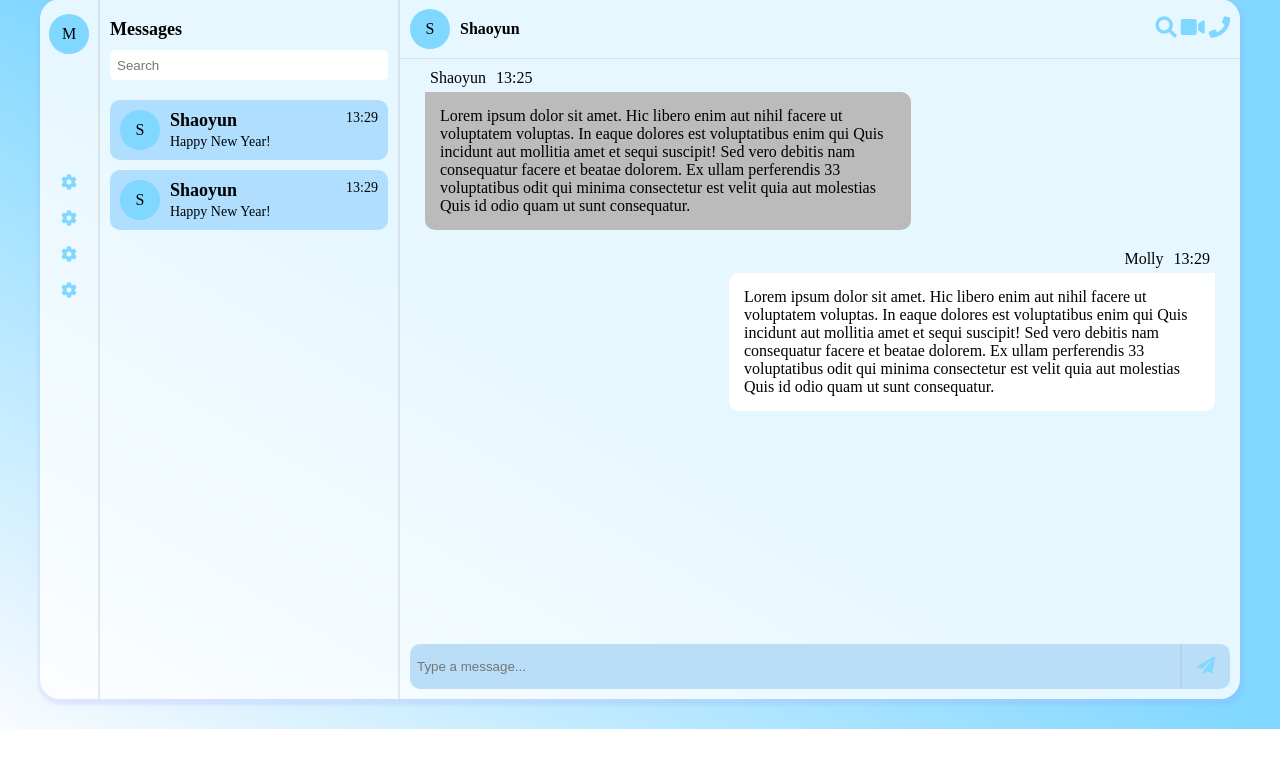
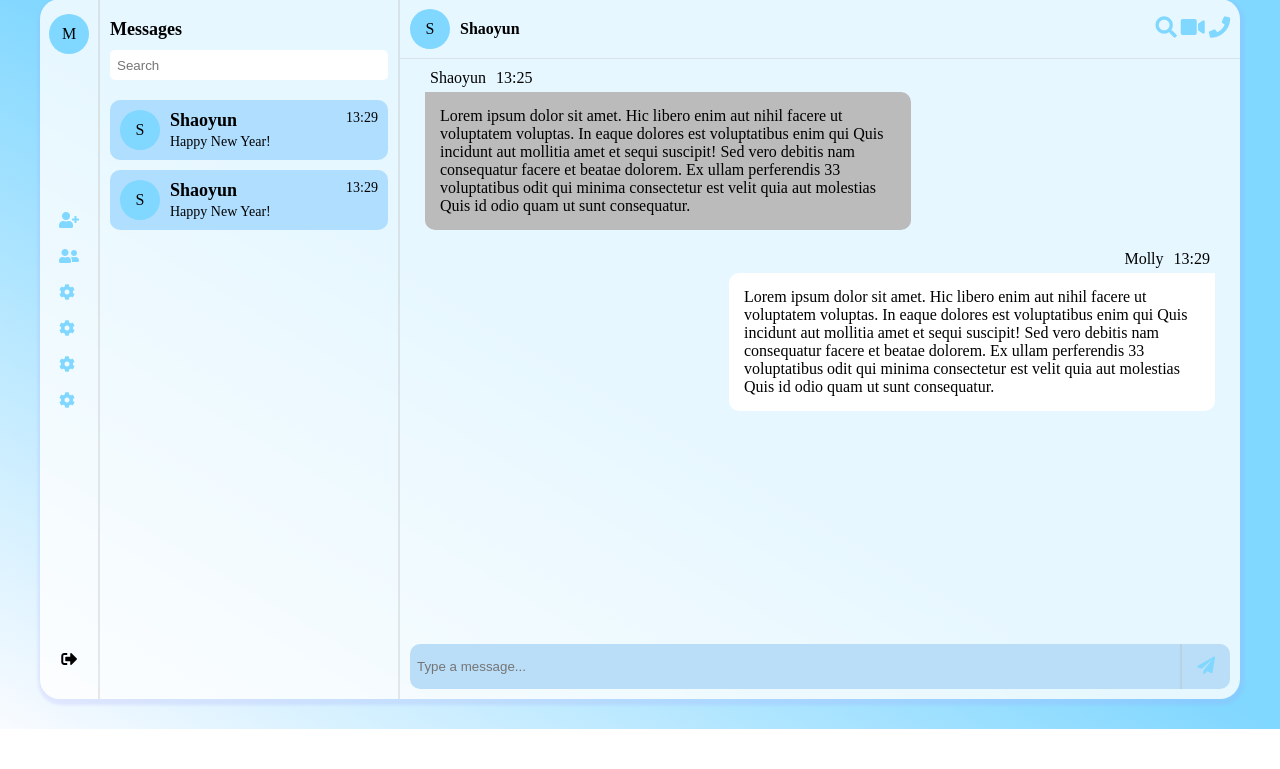
Before and after one commit to shaoyunjian/sparkles, a Node server app: page /chatroom in a window 1280 px wide. Shown: the part 31-800 px from the top of the page. Run offline with Node 20, Linux system fonts and the light colour scheme; the visitor is signed in with stand-in values (Sample User, id 1); some libraries are stand-ins or nearby versions.

Commit message:
Feat: add logout functionality

```diff
--- a/public/css/chatroom.css
+++ b/public/css/chatroom.css
@@ -8,6 +8,10 @@ body {
   background: linear-gradient(to bottom left, #80d7ff 50%, #f9fbff 100%) no-repeat;
   width: 100%;
   height: 100%;
+}
+
+i {
+  cursor: pointer;
 }
 
 .chat-dashboard {
@@ -25,6 +29,7 @@ body {
   border-right: 2px solid rgba(180, 180, 180, 0.3);
   display: flex;
   flex-direction: column;
+  justify-content: space-between;
   align-items: center;
 }
 .navbar .avatar {
@@ -34,7 +39,7 @@ body {
   background: #80d7ff;
   text-align: center;
   line-height: 40px;
-  margin: 15px 0 100px 0;
+  margin: 15px 0;
 }
 .navbar .icons {
   display: flex;
@@ -44,6 +49,9 @@ body {
 .navbar .icons > i {
   margin: 10px;
   color: #80d7ff;
+}
+.navbar .logout-btn {
+  margin: 100px 0 30px 0;
 }
 
 /* ------------- chat list --------------- */
--- a/public/css/chatroom.scss
+++ b/public/css/chatroom.scss
@@ -12,6 +12,10 @@ body {
   background: $gradientColor;
   width: 100%;
   height: 100%;
+}
+
+i {
+  cursor: pointer;
 }
 
 .chat-dashboard {
@@ -35,6 +39,7 @@ body {
   border-right: $borderLine;
   display: flex;
   flex-direction: column;
+  justify-content: space-between;
   align-items: center;
 
   .avatar {
@@ -45,7 +50,7 @@ body {
     text-align: center;
     line-height: 40px;
 
-    margin: 15px 0 100px 0;
+    margin: 15px 0;
   }
 
   .icons {
@@ -57,6 +62,10 @@ body {
   .icons>i {
     margin: 10px;
     color: #80d7ff;
+  }
+
+  .logout-btn {
+    margin: 100px 0 30px 0;
   }
 
 }
@@ -179,6 +188,7 @@ body {
 
       .receiver {
         padding: 0 15px;
+
         .receiver-info {
           text-align: right;
           margin: 10px 10px -5px 10px;
--- a/public/javascript/chatroom.js
+++ b/public/javascript/chatroom.js
@@ -1 +1,16 @@
-console.log("OKKKK")
+const logoutBtn = document.querySelector(".logout-btn")
+
+logoutBtn.addEventListener("click", () => {
+
+  fetchLogoutAPI()
+  async function fetchLogoutAPI() {
+    const response = await fetch("/api/user/auth", {
+      method: "DELETE",
+      headers: { "Content-Type": "application/json" }
+    })
+    const jsonData = await response.json()
+    if (jsonData.ok) {
+      window.location = "/login"
+    }
+  }
+})
--- a/views/chatroom.ejs
+++ b/views/chatroom.ejs
@@ -18,10 +18,16 @@
       <div class="navbar">
         <div class="avatar">M</div>
         <div class="icons">
+          <!-- <i class="fas fa-plus"></i> -->
+          <i class="fas fa-user-plus"></i>
+          <i class="fas fa-user-friends"></i>
           <i class="fas fa-cog"></i>
           <i class="fas fa-cog"></i>
           <i class="fas fa-cog"></i>
           <i class="fas fa-cog"></i>
+        </div>
+        <div class="logout-btn">
+          <i class="fas fa-sign-out-alt"></i>
         </div>
       </div>
 
@@ -76,20 +82,26 @@
                 <div class="receiver-name">Shaoyun</div>
                 <div class="receiving-time">13:25</div>
               </div>
-              <div class="receiver-bubble bubble">Lorem ipsum dolor sit amet. Hic libero enim aut nihil facere ut voluptatem voluptas. In eaque dolores est voluptatibus
-              enim qui Quis incidunt aut mollitia amet et sequi suscipit! Sed vero debitis nam consequatur facere et beatae dolorem.
-              Ex ullam perferendis 33 voluptatibus odit qui minima consectetur est velit quia aut molestias Quis id odio quam ut sunt
-              consequatur.</div>
+              <div class="receiver-bubble bubble">Lorem ipsum dolor sit amet. Hic libero enim aut nihil facere ut
+                voluptatem voluptas. In eaque dolores est voluptatibus
+                enim qui Quis incidunt aut mollitia amet et sequi suscipit! Sed vero debitis nam consequatur facere et
+                beatae dolorem.
+                Ex ullam perferendis 33 voluptatibus odit qui minima consectetur est velit quia aut molestias Quis id
+                odio quam ut sunt
+                consequatur.</div>
             </div>
             <div class="sender">
               <div class="sender-info">
                 <div class="sender-name">Molly</div>
                 <div class="sending-time">13:29</div>
               </div>
-              <div class="sender-bubble bubble">Lorem ipsum dolor sit amet. Hic libero enim aut nihil facere ut voluptatem voluptas. In eaque dolores est voluptatibus
-              enim qui Quis incidunt aut mollitia amet et sequi suscipit! Sed vero debitis nam consequatur facere et beatae dolorem.
-              Ex ullam perferendis 33 voluptatibus odit qui minima consectetur est velit quia aut molestias Quis id odio quam ut sunt
-              consequatur.</div>
+              <div class="sender-bubble bubble">Lorem ipsum dolor sit amet. Hic libero enim aut nihil facere ut
+                voluptatem voluptas. In eaque dolores est voluptatibus
+                enim qui Quis incidunt aut mollitia amet et sequi suscipit! Sed vero debitis nam consequatur facere et
+                beatae dolorem.
+                Ex ullam perferendis 33 voluptatibus odit qui minima consectetur est velit quia aut molestias Quis id
+                odio quam ut sunt
+                consequatur.</div>
             </div>
             <!-- <div class="typing">
               <div class="bubble">
```
Also changed, not shown: public/css/loginpage.css (deleted), public/javascript/loginpage.js (deleted), 1 other file.
